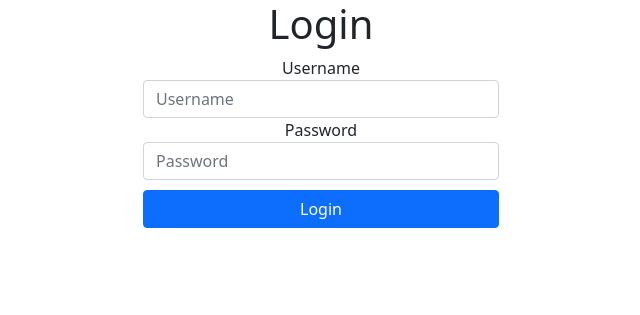
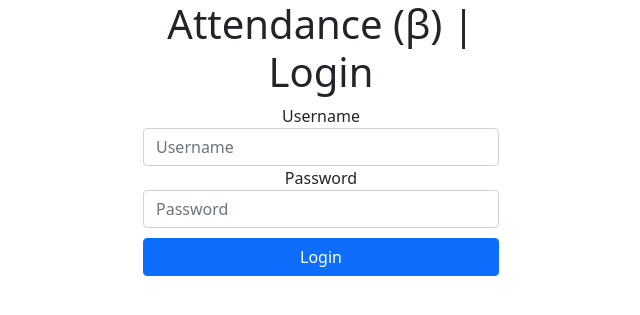
Before and after one commit to aaronleetw/Attendance, a Flask app: page / in a window 1280 px wide. Shown: the top 315 px of the page, without its empty margins (319-959 px from the left). Run offline with Flask 2, Linux system fonts and the light colour scheme; some libraries are stand-ins or nearby versions.

Commit message:
Prep for Heroku

```diff
--- a/app.py
+++ b/app.py
@@ -6,9 +6,9 @@ from sendgrid import SendGridAPIClient
 from sendgrid.helpers.mail import Mail
 import csv
 import os
-from dotenv import load_dotenv
-from pprint import pprint
-load_dotenv()
+# from dotenv import load_dotenv
+# from pprint import pprint
+# load_dotenv()
 app = Flask(__name__)
 
 app.config['SECRET_KEY'] = os.environ.get('SECRET_KEY')
@@ -202,5 +202,5 @@ def logout():
     return redirect('/')
 
 
-if __name__ == '__main__':
-    app.run(debug=True)
+# if __name__ == '__main__':
+#     app.run(debug=True)
--- a/templates/login.html
+++ b/templates/login.html
@@ -16,7 +16,7 @@
     <div class="container">
         <div class="row">
             <div class="col-md-4 offset-md-4">
-                <h1 class="text-center">Login</h1>
+                <h1 class="text-center">Attendance (β) | Login</h1>
                 <form action="/" method="post">
                     <div class="form-group">
                         <label for="username">Username</label>
```
Also changed, not shown: requirements.txt (added, +19 -0 lines), 1 other file.
